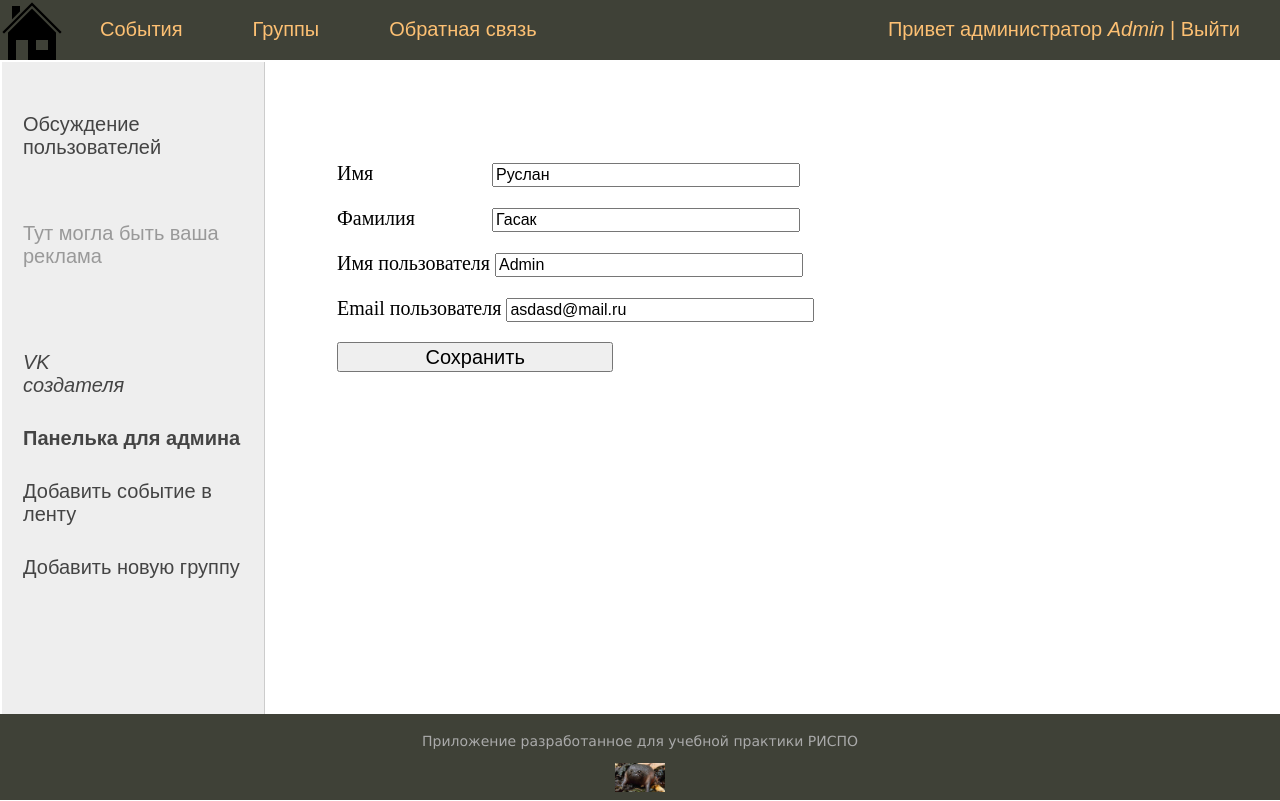
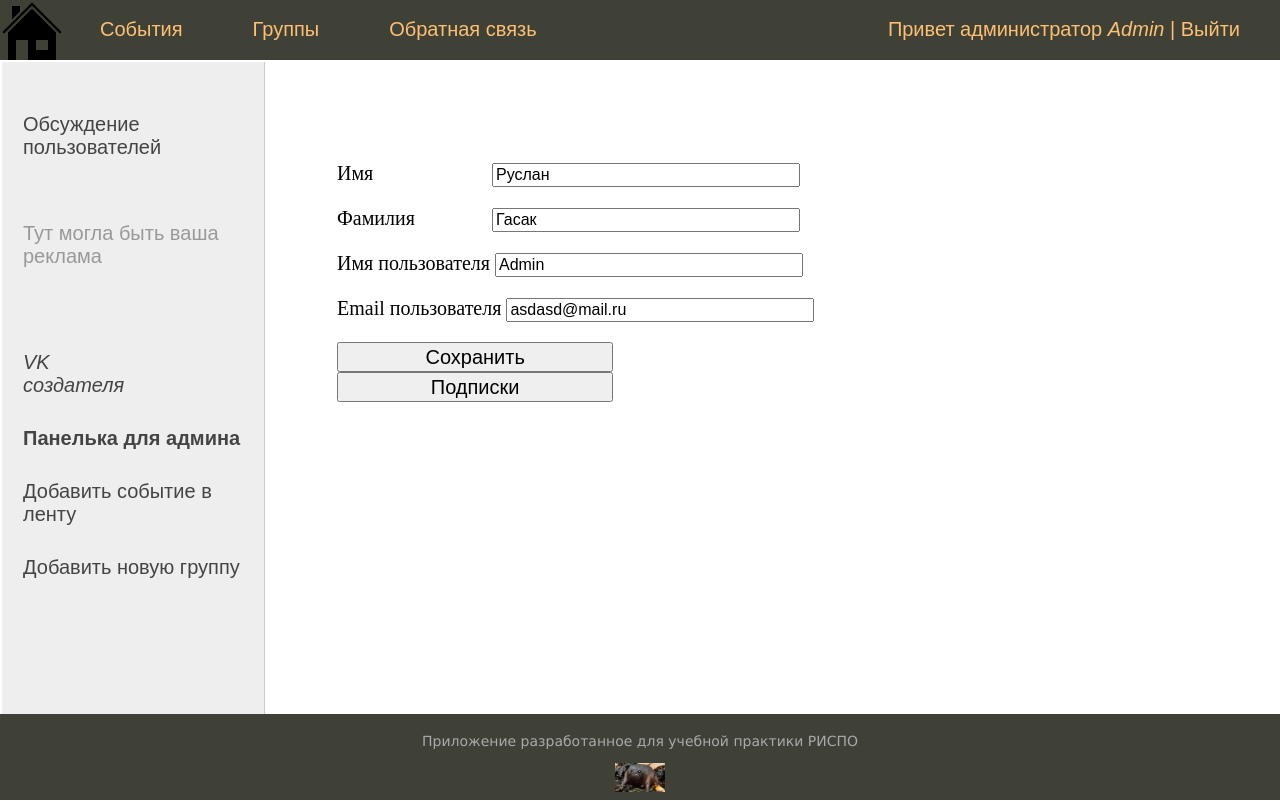
Before and after one commit to smile-rus1/Project_for_TRPO, a Django app: page /profile/ in a window 1280 px wide. Run offline with Django 4.2, Linux system fonts and the light colour scheme; a user stored in the database is signed in.

Commit message:
была добавлена кнопка на страницу подписок

```diff
--- a/activities/people_active/templates/profile.html
+++ b/activities/people_active/templates/profile.html
@@ -29,6 +29,10 @@
     <button type="submit" style="font-size : 20px; width: 30%; height: 30px" >
         Сохранить
     </button>
+
+</form>
+<form action="{% url 'user_subscribes' %}">
+        <input type="submit" value="Подписки" style="font-size : 20px; width: 30%; height: 30px" >
 </form>
 <!--<p><input placeholder="{{request.user.first_name}}"></p>-->
 
```
